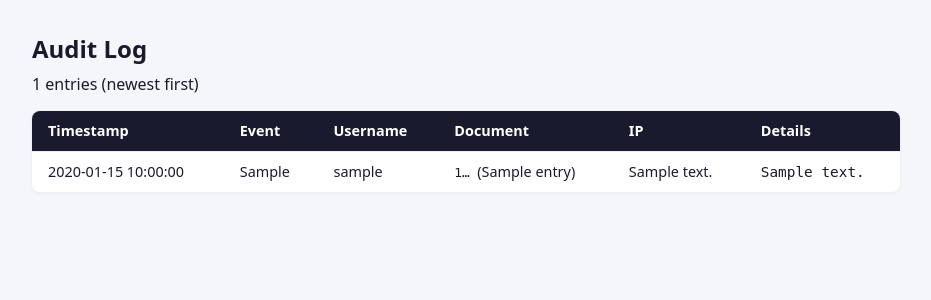
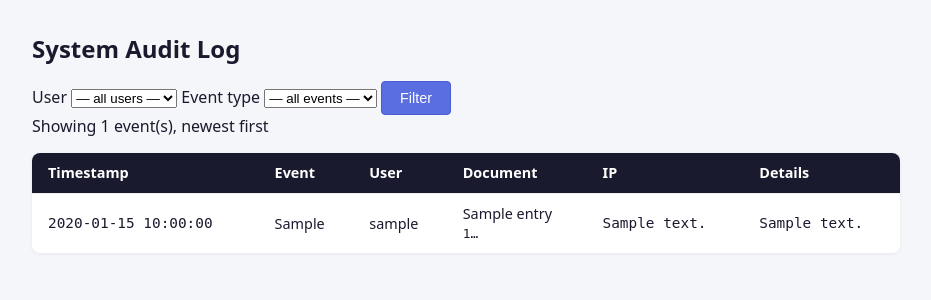
Before and after one commit to kapkuber/Secure-Web-App, a Flask app: template templates/audit.html in a window 1280 px wide. Shown: the part 51-351 px from the top of the page, without its empty margins (174-1105 px from the left). Run offline with Flask 3, Linux system fonts and the light colour scheme; the template is opened without the code that fills it: most values are stand-ins (such as "Sample title", 1, 10 or a date in 2020).

Commit message:
audit trail

```diff
--- a/app.py
+++ b/app.py
@@ -213,6 +213,8 @@ def inject_user():
 
 @app.before_request
 def before_request() -> None:
+    # Keep session path in sync with DATA_FOLDER so test fixtures work.
+    session_manager._file = _data("sessions.json")
     session_manager.cleanup_expired()
     g.ip      = request.remote_addr or ""
     g.ua      = request.headers.get("User-Agent", "")
@@ -365,7 +367,7 @@ def login():
         username = sanitize_input(request.form.get("username", "").strip())
         password = sanitize_input(request.form.get("password", ""))
 
-        if not rate_limiter.is_allowed(g.ip):
+        if not app.config.get("TESTING") and not rate_limiter.is_allowed(g.ip):
             security_logger.log_event(
                 SecurityLogger.RATE_LIMIT_EXCEEDED, None, g.ip, g.ua,
                 details={"endpoint": "login"}, severity="WARNING",
@@ -665,24 +667,42 @@ def upload_version(doc_id):
 @app.route("/document/<doc_id>")
 @require_auth
 def view_document(doc_id):
+    doc = _live_doc(doc_id)
+    if not doc:
+        abort(404)
     if not can_access_document(g.user_id, doc_id):
         security_logger.log_event(
             SecurityLogger.ACCESS_DENIED, g.user_id, g.ip, g.ua,
             details={"doc_id": doc_id}, severity="WARNING",
         )
         abort(403)
-    doc = _live_doc(doc_id)
-    if not doc:
-        abort(404)
 
     can_edit = can_edit_document(g.user_id, doc_id)
+    is_owner = owns_document(g.user_id, doc_id)
+
+    # Build resolved share list for the owner so the template can show revoke buttons
+    doc_shares = []
+    if is_owner:
+        users = load_users()
+        for sid, share in load_shares().items():
+            if share["doc_id"] == doc_id:
+                shared_user = users.get(share["shared_with_user_id"], {})
+                doc_shares.append({
+                    "share_id":   sid,
+                    "username":   shared_user.get("username", "unknown"),
+                    "role":       share["role"],
+                    "created_at": share["created_at"],
+                })
+        doc_shares.sort(key=lambda s: s["created_at"], reverse=True)
+
     security_logger.log_event(
         SecurityLogger.DATA_ACCESS, g.user_id, g.ip, g.ua,
         details={"doc_id": doc_id},
     )
     audit("DATA_ACCESS", doc_id=doc_id, doc_name=doc["original_name"])
     return render_template("document.html", doc=doc, doc_id=doc_id,
-                           can_edit=can_edit)
+                           can_edit=can_edit, is_owner=is_owner,
+                           doc_shares=doc_shares)
 
 @app.route("/document/<doc_id>/download")
 @require_auth
@@ -807,6 +827,74 @@ def share_document(doc_id):
 
     return render_template("share.html", doc_id=doc_id)
 
+@app.route("/document/<doc_id>/share/<share_id>/revoke", methods=["POST"])
+@require_auth
+def revoke_share(doc_id, share_id):
+    """Owner revokes a specific share.  Writes a SHARE_REVOKED audit entry."""
+    if not owns_document(g.user_id, doc_id):
+        security_logger.log_event(
+            SecurityLogger.ACCESS_DENIED, g.user_id, g.ip, g.ua,
+            details={"doc_id": doc_id, "share_id": share_id, "action": "revoke"},
+            severity="WARNING",
+        )
+        abort(403)
+
+    shares = load_shares()
+    share  = shares.pop(share_id, None)
+    if share is None:
+        abort(404)
+    save_shares(shares)
+
+    doc = _live_doc(doc_id)
+    security_logger.log_event(
+        SecurityLogger.SHARE_REVOKED, g.user_id, g.ip, g.ua,
+        details={"doc_id": doc_id, "share_id": share_id,
+                 "revoked_user_id": share.get("shared_with_user_id")},
+    )
+    audit(
+        "SHARE_REVOKED",
+        doc_id=doc_id,
+        doc_name=doc["original_name"] if doc else None,
+        details={"share_id": share_id,
+                 "revoked_user_id": share.get("shared_with_user_id"),
+                 "role": share.get("role")},
+    )
+    flash("Share revoked.")
+    return redirect(url_for("view_document", doc_id=doc_id))
+
+# ---------------------------------------------------------------------------
+# Routes — Audit
+# ---------------------------------------------------------------------------
+
+@app.route("/document/<doc_id>/audit")
+@require_auth
+def document_audit(doc_id):
+    """Per-document audit trail — accessible by the owner or any admin."""
+    # Fetch doc even if soft-deleted so owners can audit deleted files
+    doc     = load_docs().get(doc_id)
+    is_admin = (g.user or {}).get("role") == "admin"
+    is_owner = doc is not None and doc.get("owner_id") == g.user_id
+
+    if not doc:
+        abort(404)
+    if not (is_owner or is_admin):
+        security_logger.log_event(
+            SecurityLogger.ACCESS_DENIED, g.user_id, g.ip, g.ua,
+            details={"doc_id": doc_id, "action": "view_audit"},
+            severity="WARNING",
+        )
+        abort(403)
+
+    entries = [e for e in load_audit() if e.get("doc_id") == doc_id]
+    entries.sort(key=lambda e: e.get("timestamp", ""), reverse=True)
+
+    security_logger.log_event(
+        SecurityLogger.DATA_ACCESS, g.user_id, g.ip, g.ua,
+        details={"doc_id": doc_id, "view": "document_audit"},
+    )
+    return render_template("document_audit.html", doc=doc, doc_id=doc_id,
+                           entries=entries)
+
 # ---------------------------------------------------------------------------
 # Routes — Admin
 # ---------------------------------------------------------------------------
@@ -826,7 +914,42 @@ def admin_panel():
 @app.route("/admin/audit")
 @require_role("admin")
 def audit_log():
-    return render_template("audit.html", entries=load_audit())
+    all_entries = load_audit()
+
+    filter_user  = request.args.get("user",  "").strip()
+    filter_event = request.args.get("event", "").strip()
+
+    entries = all_entries
+    if filter_user:
+        entries = [e for e in entries
+                   if (e.get("username") or "").lower() == filter_user.lower()]
+    if filter_event:
+        entries = [e for e in entries
+                   if e.get("event_type") == filter_event]
+
+    # Dropdown options derived from the filtered result set so only
+    # values present in the current view are offered as choices.
+    all_users  = sorted({e.get("username") or "" for e in entries
+                         if e.get("username")})
+    all_events = sorted({e.get("event_type") or "" for e in entries
+                         if e.get("event_type")})
+
+    entries = sorted(entries, key=lambda e: e.get("timestamp", ""), reverse=True)
+
+    security_logger.log_event(
+        SecurityLogger.DATA_ACCESS, g.user_id, g.ip, g.ua,
+        details={"view": "admin_audit", "filter_user": filter_user,
+                 "filter_event": filter_event},
+    )
+    return render_template(
+        "audit.html",
+        entries=entries,
+        filter_user=filter_user,
+        filter_event=filter_event,
+        all_users=all_users,
+        all_events=all_events,
+        total=len(all_entries),
+    )
 
 # ---------------------------------------------------------------------------
 # TLS certificate auto-generation
--- a/config.py
+++ b/config.py
@@ -15,6 +15,8 @@ class Config:
         'image/png', 'image/jpeg'
     }
     SESSION_TIMEOUT = 1800       # 30 minutes
+    SESSION_COOKIE_HTTPONLY = True
+    SESSION_COOKIE_SAMESITE = "Lax"
     BCRYPT_ROUNDS = 12
     MAX_FAILED_ATTEMPTS = 5
     LOCKOUT_DURATION = 900       # 15 minutes
--- a/templates/audit.html
+++ b/templates/audit.html
@@ -1,37 +1,85 @@
 {% extends "base.html" %}
-{% block title %}Audit Log — SecureWebApp{% endblock %}
+{% block title %}System Audit Log — SecureWebApp{% endblock %}
 {% block content %}
-<h2>Audit Log</h2>
-<p>{{ entries | length }} entries (newest first)</p>
+<h2>System Audit Log</h2>
+
+{# ---- Filter form ---- #}
+<form method="get" action="{{ url_for('audit_log') }}" class="filter-bar">
+    <label for="f-user">User</label>
+    <select id="f-user" name="user">
+        <option value="">— all users —</option>
+        {% for u in all_users %}
+        <option value="{{ u | e }}"
+                {% if u == filter_user %}selected{% endif %}>{{ u | e }}</option>
+        {% endfor %}
+    </select>
+
+    <label for="f-event">Event type</label>
+    <select id="f-event" name="event">
+        <option value="">— all events —</option>
+        {% for ev in all_events %}
+        <option value="{{ ev | e }}"
+                {% if ev == filter_event %}selected{% endif %}>{{ ev | e }}</option>
+        {% endfor %}
+    </select>
+
+    <button type="submit" class="btn btn-primary">Filter</button>
+    {% if filter_user or filter_event %}
+    <a href="{{ url_for('audit_log') }}" class="btn">Clear</a>
+    {% endif %}
+</form>
+
+<p class="muted">
+    Showing {{ entries | length }}
+    {% if total is defined and (filter_user or filter_event) %}
+        of {{ total }}
+    {% endif %}
+    event(s), newest first
+</p>
+
+{% if entries %}
 <table class="doc-table">
     <thead>
         <tr>
             <th>Timestamp</th>
             <th>Event</th>
-            <th>Username</th>
+            <th>User</th>
             <th>Document</th>
             <th>IP</th>
             <th>Details</th>
         </tr>
     </thead>
     <tbody>
-    {% for entry in entries | reverse %}
+    {% for e in entries %}
     <tr>
-        <td>{{ entry.timestamp | e }}</td>
-        <td>{{ entry.event_type | e }}</td>
-        <td>{{ entry.get('username', '—') | e }}</td>
+        <td class="mono">{{ e.timestamp | e }}</td>
         <td>
-            {% if entry.doc_id %}
-                <span class="mono">{{ entry.doc_id[:8] }}&hellip;</span>
-                {% if entry.doc_name %}&nbsp;({{ entry.doc_name | e }}){% endif %}
+            <span class="event-badge event-{{ e.event_type | lower | replace('_','-') }}">
+                {{ e.event_type | e }}
+            </span>
+        </td>
+        <td>{{ e.get('username', '—') | e }}</td>
+        <td>
+            {% if e.doc_id %}
+                {% if e.doc_name %}
+                    {{ e.doc_name | e }}
+                    <br><span class="mono small">{{ e.doc_id[:8] | e }}&hellip;</span>
+                {% else %}
+                    <span class="mono">{{ e.doc_id[:8] | e }}&hellip;</span>
+                {% endif %}
             {% else %}
                 —
             {% endif %}
         </td>
-        <td>{{ entry.ip_address | e }}</td>
-        <td class="mono">{{ entry.get('details', {}) | e }}</td>
+        <td class="mono">{{ e.ip_address | e }}</td>
+        <td class="mono small">
+            {%- if e.details -%}{{ e.details | e }}{%- else -%}—{%- endif -%}
+        </td>
     </tr>
     {% endfor %}
     </tbody>
 </table>
+{% else %}
+<p class="muted">No events match the current filter.</p>
+{% endif %}
 {% endblock %}
--- a/templates/base.html
+++ b/templates/base.html
@@ -40,6 +40,5 @@
         {% block content %}{% endblock %}
     </main>
 
-    <script src="{{ url_for('static', filename='js/main.js') }}"></script>
 </body>
 </html>
```
Also changed, not shown: templates/document.html (+52 -10 lines), templates/document_audit.html (added, +50 -0 lines), tests/test_audit.py (added, +372 -0 lines).
